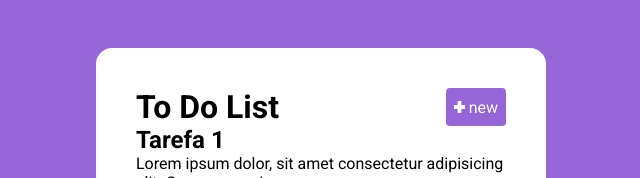
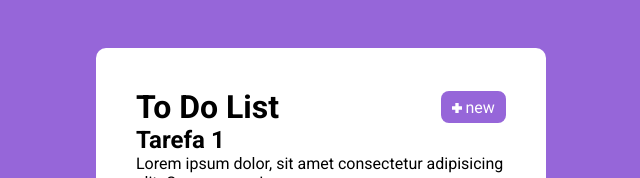
Before and after one commit to guipaterlini/task-app, a React (Vite) app: page / in a window 1280 px wide. Shown: the top 178 px of the page, without its empty margins (319-959 px from the left). Built offline with nearby package versions, Linux system fonts and the light colour scheme.

Commit message:
Ajusta estilização do botão

```diff
--- a/src/components/TaskBoard.module.css
+++ b/src/components/TaskBoard.module.css
@@ -1,7 +1,7 @@
 .taskBoard {
   color: var(--black);
   background-color: var(--white);
-  border-radius: 1rem;
+  border-radius: 10px;
   padding: 2.5rem 2.5rem;
   margin: 3rem;
   max-width: 450px;
@@ -11,6 +11,7 @@
 .taskHeader {
   display: flex;
   justify-content: space-between;
+  align-items: center;
 }
 
 .btnNewTask {
@@ -18,9 +19,10 @@
   border: none;
   color: var(--white);
   cursor: pointer;
-  padding: 0.5rem;
-  border-radius: 0.25rem;
+  padding: 0.4rem 0.7rem;
+  border-radius: 8px;
   transform: 300ms;
+  font-size: 1rem;
 }
 
 .btnNewTask:hover {
@@ -28,7 +30,8 @@
 }
 
 .btnIcon {
-    filter: invert(100%) sepia(0%) saturate(2%) hue-rotate(199deg) brightness(103%) contrast(101%);
-    width: 0.7rem;
-    height: auto;
+  filter: invert(100%) sepia(0%) saturate(2%) hue-rotate(199deg)
+    brightness(103%) contrast(101%);
+  width: auto;
+  height: 0.6rem;
 }
```
